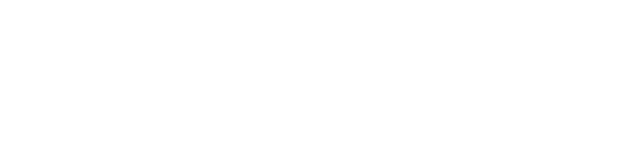
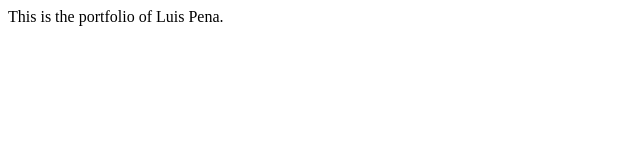
Before and after one commit to mtvluis/lpen2728, a plain HTML site: page index.html in a window 1280 px wide. Shown: the whole page, without its empty margins (0-640 px from the left). Drawn offline with Linux system fonts and the light colour scheme.

Commit message:
Update index.html

```diff
--- a/index.html
+++ b/index.html
@@ -4,6 +4,6 @@
         <title>Portfolio of Luis Pena</title>
     </head>
     <body>
-
+        This is the portfolio of Luis Pena.
     </body>
 </html>
```
